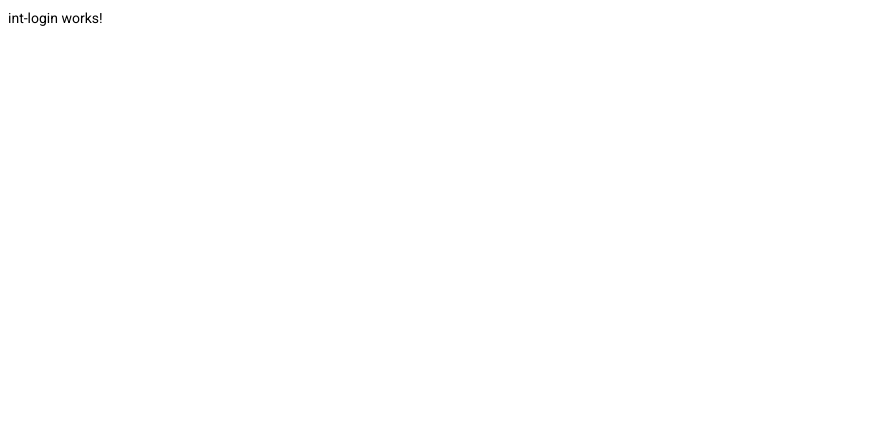
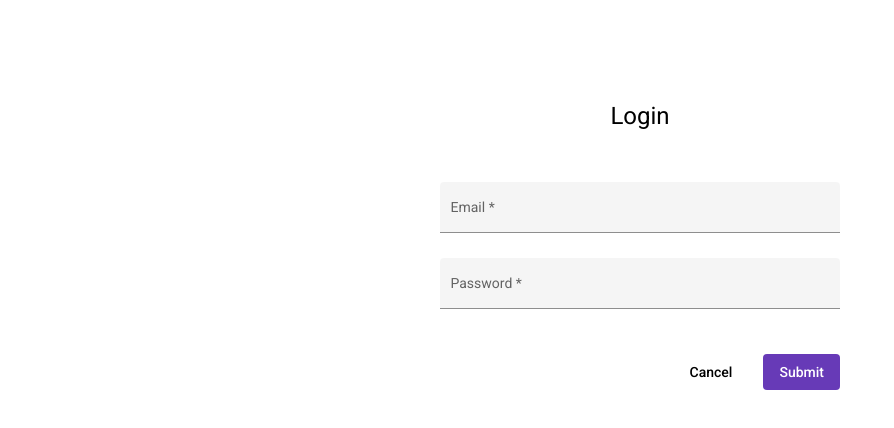
Before and after one commit to darkoo59/hospital-public, an Angular app: page /login in a window 1280 px wide. Shown: the top 428 px of the page, without its empty margins (0-894 px from the left). Built offline with nearby package versions, Linux system fonts and the light colour scheme.

Commit message:
Implement login page

```diff
--- a/angular.json
+++ b/angular.json
@@ -5,7 +5,14 @@
   "projects": {
     "HospitalFront": {
       "projectType": "application",
-      "schematics": {},
+      "schematics": {
+        "@schematics/angular:component": {
+          "style": "scss"
+        },
+        "@schematics/angular:application": {
+          "strict": true
+        }
+      },
       "root": "",
       "sourceRoot": "src",
       "prefix": "app",
--- a/src/app/integration/login/int-login.component.html
+++ b/src/app/integration/login/int-login.component.html
@@ -1,3 +1,33 @@
-<p>
-  int-login works!
-</p>
+<section class="outer">
+  <form class="inner" [formGroup]="m_Form" (ngSubmit)="onSubmit()">
+    <h1 class="heading">Login</h1>
+    <mat-form-field appearance="fill" class="form-field">
+      <mat-label>Email</mat-label>
+      <input type="email" matInput formControlName="email"
+              placeholder="Ex. example@gmail.com">
+      <mat-error *ngIf="m_Form.controls['email'].hasError('email') && !m_Form.controls['email'].hasError('required')">
+        Please enter a valid email address
+      </mat-error>
+      <mat-error *ngIf="m_Form.controls['email'].hasError('required')">
+        Email is <strong>required</strong>
+      </mat-error>
+    </mat-form-field>
+
+    <mat-form-field appearance="fill" class="form-field">
+      <mat-label>Password</mat-label>
+      <input type="password" matInput formControlName="password">
+      <mat-error *ngIf="m_Form.controls['password'].hasError('required')">
+        Password is <strong>required</strong>
+      </mat-error>
+    </mat-form-field>
+
+    <div>
+      <mat-error *ngFor="let e of m_Errors">{{e}}</mat-error>
+    </div>
+
+    <div class="button-group">
+      <button type="button" mat-button>Cancel</button>
+      <button mat-flat-button color="primary">Submit</button>
+    </div>
+  </form>
+</section>
--- /dev/null
+++ b/src/app/integration/login/int-login.component.scss
@@ -0,0 +1,28 @@
+.outer{
+    margin-top: 100px;
+    width: 100%;
+    .inner{
+      width: 400px;
+      margin: auto;
+    }
+  }
+
+  .heading{
+    text-align: center;
+    margin-bottom: 50px;
+  }
+
+  .form-field{
+    width: 100%;
+    margin-bottom: 6px;
+  }
+
+  .button-group{
+    display: flex;
+    justify-content: right;
+    margin-top: 20px;
+    margin-bottom: 100px;
+    & > button:not(:first-child){
+      margin-left: 15px;
+    }
+  }
--- a/src/app/integration/login/int-login.component.ts
+++ b/src/app/integration/login/int-login.component.ts
@@ -1,15 +1,51 @@
-import { Component, OnInit } from '@angular/core';
+import { Component, OnInit } from '@angular/core'
+import { UntypedFormControl, UntypedFormGroup, Validators } from '@angular/forms'
+import { IntegrationAuthService, LoginDTO } from '../services/integration-auth.service'
+import { MatSnackBar } from '@angular/material/snack-bar'
+import { catchError, of } from 'rxjs';
 
 @Component({
   selector: 'app-int-login',
   templateUrl: './int-login.component.html',
-  styleUrls: ['./int-login.component.css']
+  styleUrls: ['./int-login.component.scss']
 })
-export class IntLoginComponent implements OnInit {
+export class IntLoginComponent {
+  m_Form: UntypedFormGroup = this.formInstance;
+  m_Errors: string[] = [];
 
-  constructor() { }
+  constructor(private m_IntegrationAuthService: IntegrationAuthService, private m_SnackBar: MatSnackBar) {}
 
-  ngOnInit() {
+  onSubmit() {
+    this.m_Errors.length = 0;
+    const dto: LoginDTO = this.m_Form.getRawValue();
+    this.m_Form.updateValueAndValidity();
+    if (!this.m_Form.valid) return;
+
+    this.m_IntegrationAuthService.login(dto)
+      .pipe(catchError(res => {
+        console.log(res);
+        const errors = res.error.errors;
+
+        if (!errors) {
+          this.m_Errors.push(res.error);
+          return of();
+        }
+
+        for (let e in errors) {
+          this.m_Errors.push(errors[e]);
+        }
+        return of();
+      }))
+      .subscribe(_ => {
+        this.m_SnackBar.open(`Third-party user logged in`, 'close', { duration: 4000 });
+        this.m_Form.reset();
+      });
   }
 
+  get formInstance(): UntypedFormGroup {
+    return new UntypedFormGroup({
+      'email': new UntypedFormControl(null, [Validators.required, Validators.email]),
+      'password': new UntypedFormControl(null, [Validators.required])
+    });
+  }
 }
--- /dev/null
+++ b/src/app/integration/services/integration-auth.service.ts
@@ -0,0 +1,21 @@
+import { HttpClient } from "@angular/common/http"
+import { Injectable } from "@angular/core"
+import { Observable } from "rxjs"
+import { environment } from "src/environments/environment"
+
+export interface LoginDTO {
+  email: string
+  password: string
+}
+
+@Injectable({
+  providedIn: 'root'
+})
+
+export class IntegrationAuthService {
+  constructor(private http: HttpClient) {}
+
+  login(loginDTO: LoginDTO): Observable<any> {
+    return this.http.post(`${environment.integrationApiUrl}/login`, loginDTO)
+  }
+}
--- a/src/environments/environment.ts
+++ b/src/environments/environment.ts
@@ -3,7 +3,8 @@
 // The list of file replacements can be found in `angular.json`.
 
 export const environment = {
-  production: false
+  production: false,
+  integrationApiUrl: 'http://localhost:45488/api'
 };
 
 /*
```
Also changed, not shown: src/app/material/material.module.ts (+5 -2 lines), src/app/integration/login/int-login.component.css (deleted).
